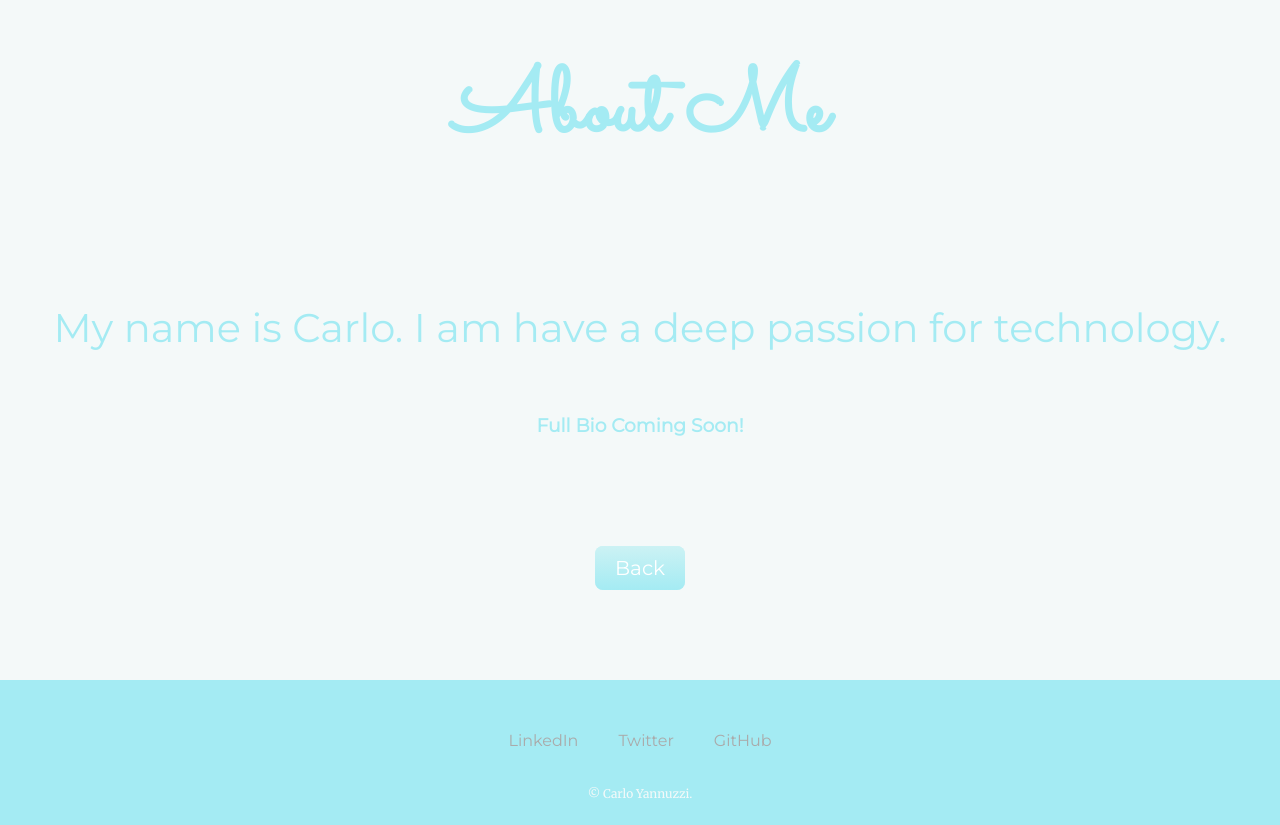
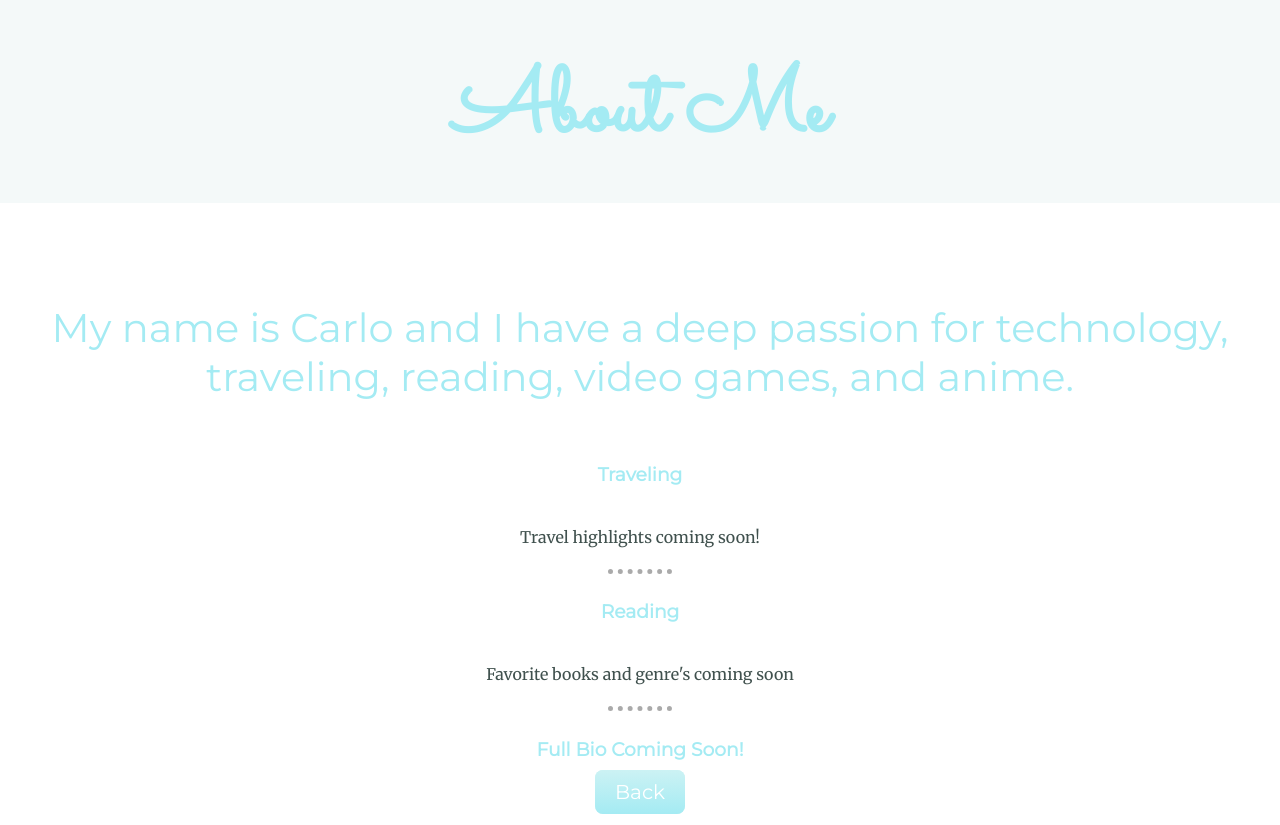
Before and after one commit to carlogy/my-portoflio, a React (Create React App) app: page /#/about in a window 1280 px wide. Shown: the part 127-952 px from the top of the page. Built offline with nearby package versions, Linux system fonts and the light colour scheme.

Commit message:
added more content to bio section.

```diff
--- a/src/About.jsx
+++ b/src/About.jsx
@@ -5,19 +5,46 @@ import Footer from './Components/Footer';
 const About = () => {
 
     return (
+        <div>
+        <div className='top-container'>
 
-        <div className='top-container'>
-        <div>
-        <h1>About Me</h1>
+          <h1>About Me</h1>
+
+
         </div>
         <div className='middle-container'>
-        <h2>My name is Carlo. I am have a deep passion for technology.</h2>
-        <h3>Full Bio Coming Soon!</h3>
+
+        <h2> My name is Carlo and I have a deep passion for technology, traveling, reading, video games, and anime.</h2>
+
+        <h3>Traveling</h3>
+
+        <p className='descriptions'>Travel highlights coming soon!</p>
+
+        <hr/>
+
+
+
+        <h3>Reading</h3>
+        <p className='descriptions'>Favorite books and genre's coming soon</p>
+
+        <hr/>
+        {/* <h2>Traveling</h2>
+        <p >
+          I love to travel! Check out some of my highlights from around the globe!
+        </p>
+        <h3>Photos coming soon!</h3> */}
+
+        <h3> Full Bio Coming Soon! </h3>
+
+        <div>
+        <Link to="/" className="btn">Back</Link>
         </div>
-        <div>
-          <Link to="/" className="btn">Back</Link>
+
         </div>
-        <Footer />
+        <div className='bottom-container'>
+
+          <Footer />
+        </div>
         </div>
 
     );
--- a/src/App.css
+++ b/src/App.css
@@ -40,7 +40,7 @@ p {
   line-height: 2;
 }
 
-.intro {
+.intro .descriptions {
   margin: 40px auto 60px;
 }
 
```
